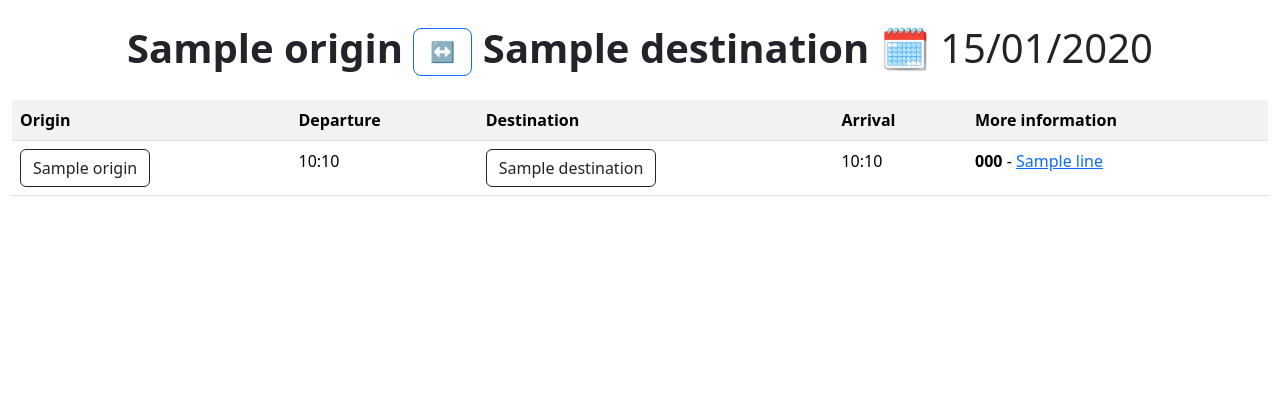
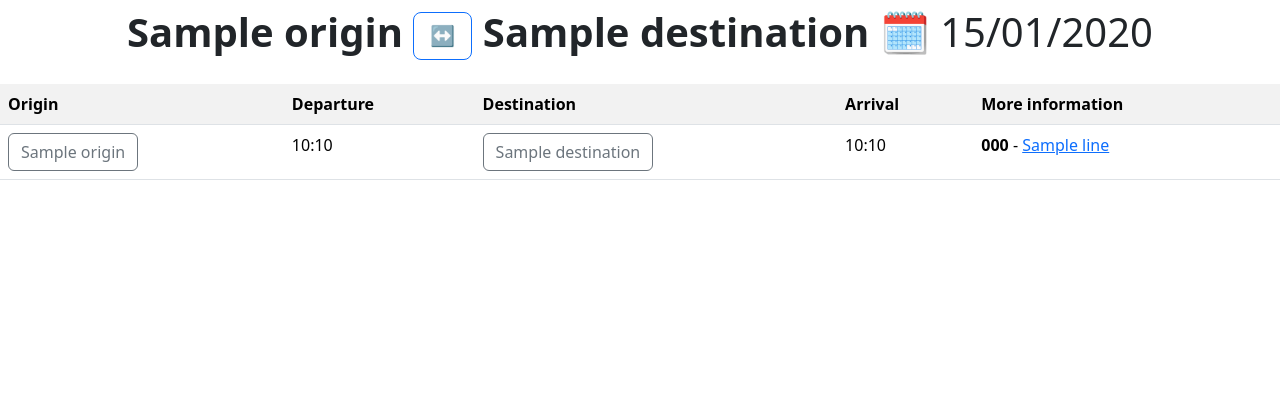
Before and after one commit to peprolinbot/bus.gal-web, a Django app: template buses/templates/buses/results.html in a window 1280 px wide. Shown: the part 67-462 px from the top of the page. Run offline with Django 4.2, Linux system fonts and the light colour scheme; the template is opened without the code that fills it: most values are stand-ins (such as "Sample title", 1, 10 or a date in 2020); some libraries are stand-ins or nearby versions.

Commit message:
Small refactor and fix for dark

```diff
--- a/buses/templates/buses/results.html
+++ b/buses/templates/buses/results.html
@@ -1,7 +1,13 @@
 {% extends 'buses/base.html' %}
 {% block content %}
 {% if expeditions %}
-        <h1 class="text-center my-4"><b>{{ origin.name }} <a class="btn btn-outline-primary btn-lg" style="text-decoration: none;" href="{% url 'buses:results' destination.id origin.id timestamp %}">↔️</a> {{ destination.name }}</b> 🗓️ {{ date|date:'d/m/Y' }}</h1>
+<div class="row mb-3 mt-2">
+    <h1 class="text-center"><b>{{ origin.name }} <a class="btn btn-outline-primary btn-lg"
+                style="text-decoration: none;"
+                href="{% url 'buses:results' destination.id origin.id timestamp %}">↔️</a> {{ destination.name }}</b>
+        🗓️ {{ date|date:'d/m/Y' }}</h1>
+</div>
+<div class="row mb-3">
     <table class="table table-striped">
         <tr>
             <th scope="col">Origin</th>
@@ -12,15 +18,24 @@
         </tr>
         {% for expedition in expeditions %}
         <tr>
-                <td><button class="btn btn-outline-dark" data-bs-toggle="popover" data-bs-html="true" data-bs-title="Set as..." data-bs-content="<a href='{% url 'buses:index' %}?origin={{ expedition.origin.id }}' class='btn btn-primary'>Origin</a> <a href='{% url 'buses:index' %}?destination={{ expedition.origin.id }}' class='btn btn-primary'>Destination</a>">{{ expedition.origin.name }}</button></td>
+            <td><button class="btn btn-outline-secondary" data-bs-toggle="popover" data-bs-html="true"
+                    data-bs-title="Set as..."
+                    data-bs-content="<a href='{% url 'buses:index' %}?origin={{ expedition.origin.id }}' class='btn btn-primary'>Origin</a> <a href='{% url 'buses:index' %}?destination={{ expedition.origin.id }}' class='btn btn-primary'>Destination</a>">{{ expedition.origin.name }}</button>
+            </td>
             <td>{{ expedition.departure|date:'H:i' }}</td>
-                <td><button class="btn btn-outline-dark" data-bs-toggle="popover" data-bs-html="true" data-bs-title="Set as..." data-bs-content="<a href='{% url 'buses:index' %}?origin={{ expedition.destination.id }}' class='btn btn-primary'>Origin</a> <a href='{% url 'buses:index' %}?destination={{ expedition.destination.id }}' class='btn btn-primary'>Destination</a>">{{ expedition.destination.name }}</button></td>
+            <td><button class="btn btn-outline-secondary" data-bs-toggle="popover" data-bs-html="true"
+                    data-bs-title="Set as..."
+                    data-bs-content="<a href='{% url 'buses:index' %}?origin={{ expedition.destination.id }}' class='btn btn-primary'>Origin</a> <a href='{% url 'buses:index' %}?destination={{ expedition.destination.id }}' class='btn btn-primary'>Destination</a>">{{ expedition.destination.name }}</button>
+            </td>
             <td>{{ expedition.arrival|date:'H:i' }}</td>
             <td><b>{{ expedition.code }}</b> - <a href="{{ expedition.url }}">{{ expedition.line.name }}</a></td>
         </tr>
         {% endfor %}
     </table>
+</div>
 {% else %}
-        <h1 class="text-center my-4"><b>No expeditions are available</b> 😭</h1>
+<div class="row mb-3 mt-2">
+    <h1 class="text-center"><b>No expeditions are available</b> 😭</h1>
+</div>
 {% endif %}
 {% endblock %}
```
Lines whose indentation alone changed are shown as unchanged.
